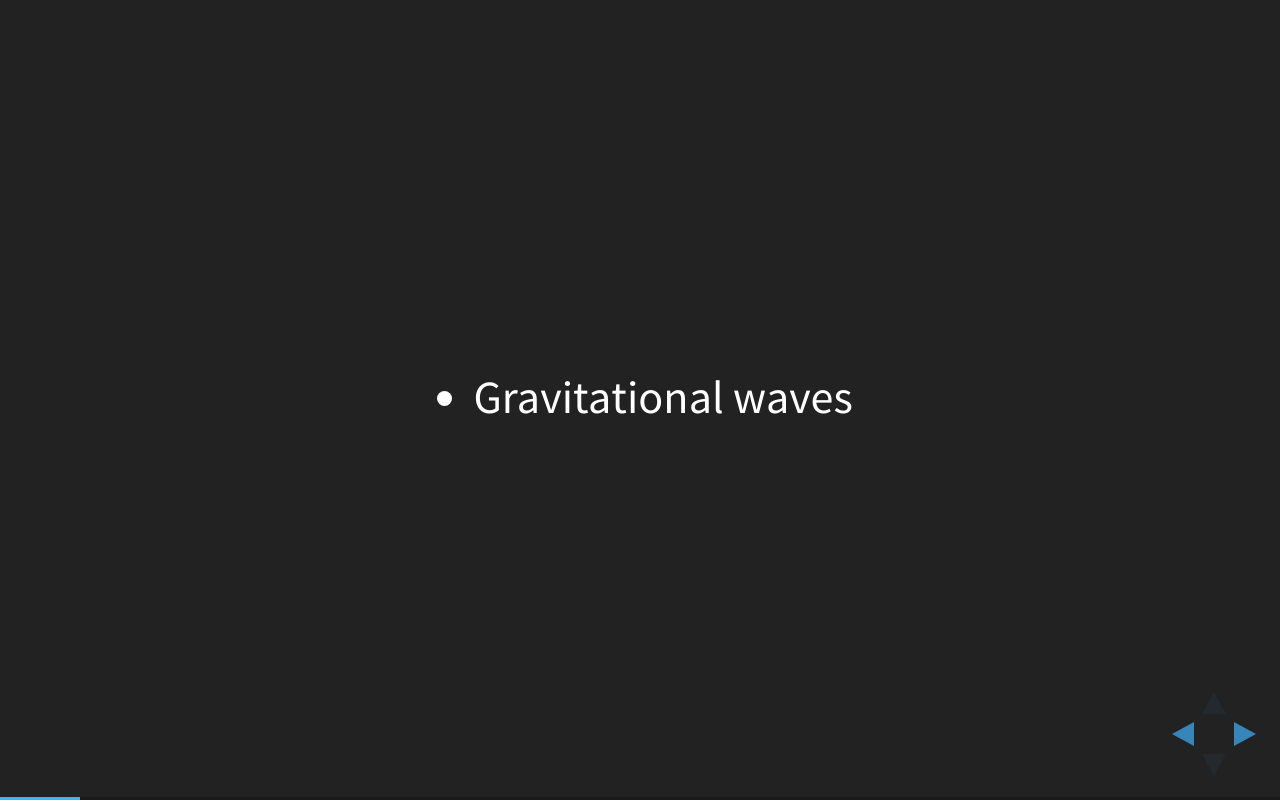
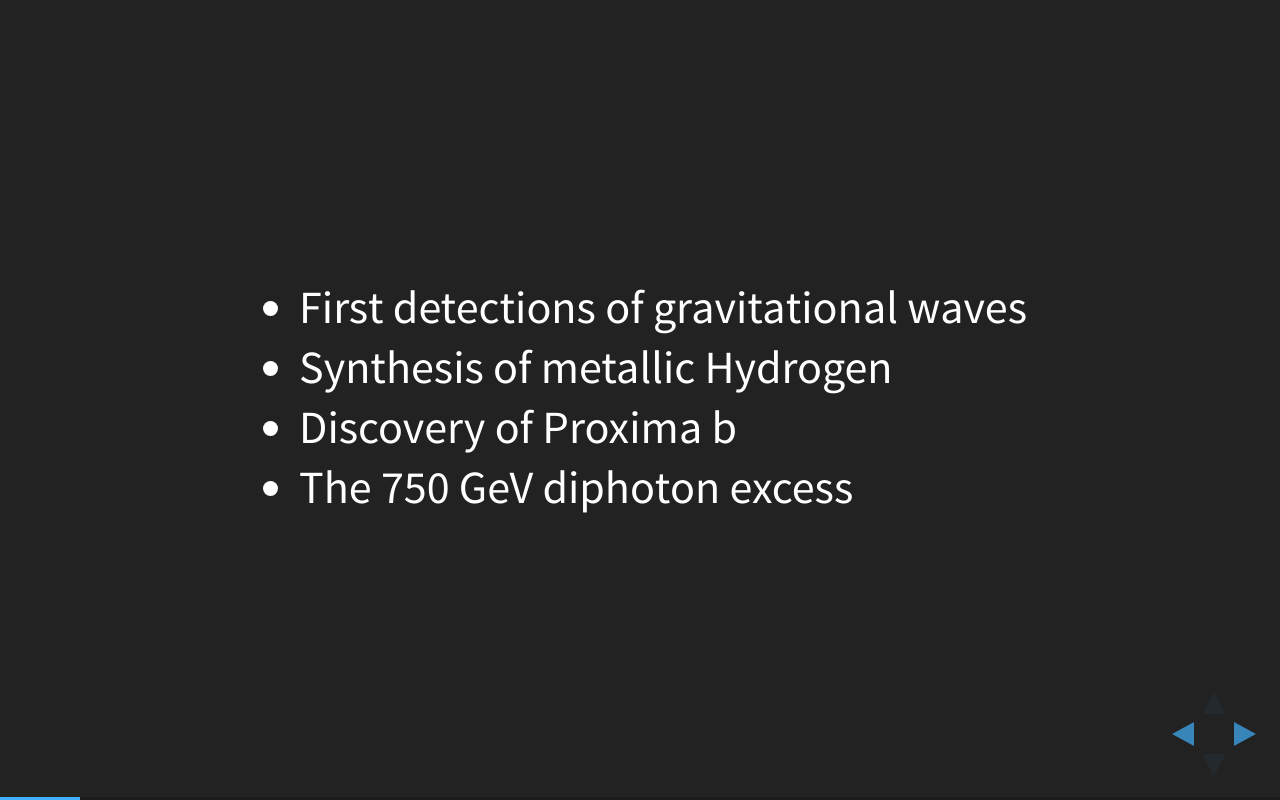
Before and after one commit to phoebe-gill/pjgill.net, a website: page static/experimental-physics-engconf2017/index.html in a window 1280 px wide. Both pictures are taken after a click on the button 1251 px from the left and 734 px from the top of the page. Drawn offline with Linux system fonts and the light colour scheme; files whose address does not match are found by name.

Commit message:
Update ToC

```diff
--- a/static/experimental-physics-engconf2017/index.html
+++ b/static/experimental-physics-engconf2017/index.html
@@ -38,7 +38,10 @@
 				<!-- Overview slide -->
 				<section>
 					<ul>
-						<li>Gravitational waves</li>
+						<li>First detections of gravitational waves</li>
+						<li>Synthesis of metallic Hydrogen</li>
+						<li>Discovery of Proxima b</li>
+						<li>The 750 GeV diphoton excess</li>
 					</ul>
 
 				</section>
@@ -49,8 +52,6 @@
 
 					<a href="https://doi.org/10.1103/PhysRevX.6.041015" >10.1103/PhysRevX.6.041015</a>
 				</section>
-
-
 
 				<!-- Brief history of astronomy -->
 				<section>
@@ -75,6 +76,7 @@
 					</aside>
 				</section>
 
+				<!-- What are black hole inspirals? -->
 				<section>
 					<p>
 						<video controls="1">
@@ -190,6 +192,12 @@
 
 					<a href="https://doi.org/10.1103/PhysRevX.6.041015" >10.1103/PhysRevX.6.041015</a>
 				</section>
+
+				<!-- Metallic hydrogen -->
+
+				<!-- Proxima b -->
+
+				<!-- The 750 GeV diphoton excess -->
 			</div>
 		</div>
 
```
